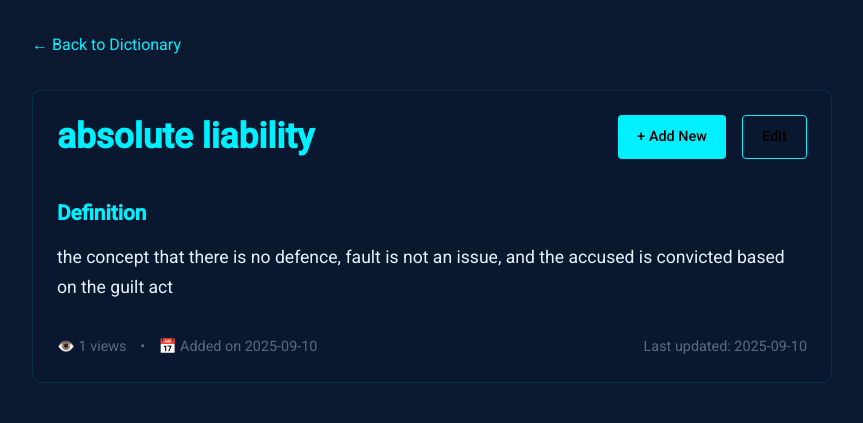
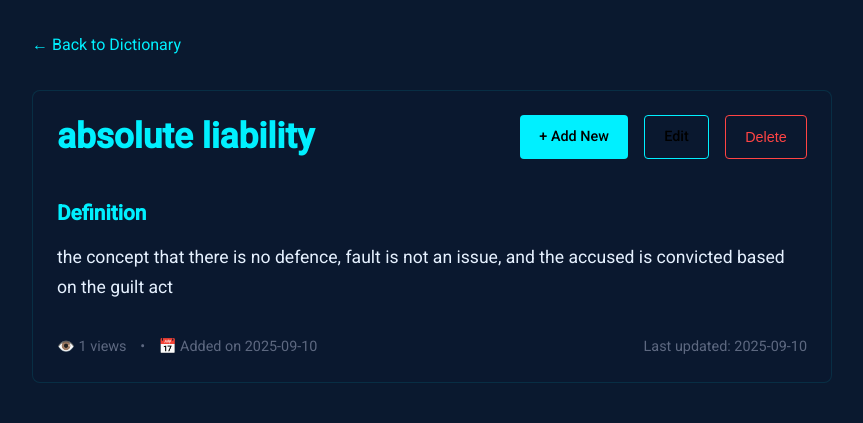
Before and after one commit to SarveshwarSenthilKumar/LexiconJuris, a Flask app: page /dictionary/entry/3 in a window 1280 px wide. Shown: the part 78-501 px from the top of the page, without its empty margins (208-1071 px from the left). Run offline with Flask 3, Linux system fonts and the light colour scheme; a user stored in the database is signed in; data comes from the database, SQL or seed files in the repository; both versions use the stored data as it was after the commit; some libraries are stand-ins or nearby versions.

Commit message:
Added a delete button for entries

```diff
--- a/dictionary_routes.py
+++ b/dictionary_routes.py
@@ -1,4 +1,4 @@
-from flask import Blueprint, render_template, request, redirect, url_for, flash, session, current_app, abort
+from flask import Blueprint, render_template, request, redirect, url_for, flash, session, current_app, abort, jsonify
 from sql import SQL
 import sqlite3
 from datetime import datetime
@@ -201,6 +201,33 @@ def edit_entry(entry_id):
 
     return render_template('dictionary/edit.html', entry=entry)
 
+@dict_bp.route('/entry/<int:entry_id>/delete', methods=['POST'])
+def delete_entry(entry_id):
+    """Delete an entry"""
+    # Check if user is logged in using the same session variable as other routes
+    if not session.get('name'):
+        return jsonify({'success': False, 'error': 'Not authorized. Please log in.'}), 401
+
+    try:
+        db = SQL("sqlite:///dictionary.db")
+
+        # Verify the entry exists
+        entry = db.execute("SELECT * FROM entries WHERE id = ?", entry_id)
+        if not entry:
+            return jsonify({'success': False, 'error': 'Entry not found'}), 404
+
+        # Note: If you want to verify entry ownership, uncomment and modify this section
+        # if entry[0].get('user_id') != session.get('user_id'):
+        #     return jsonify({'success': False, 'error': 'Not authorized to delete this entry'}), 403
+
+        # Delete the entry
+        db.execute("DELETE FROM entries WHERE id = ?", entry_id)
+
+        return jsonify({'success': True, 'message': 'Entry deleted successfully'})
+    except Exception as e:
+        print(f"Error deleting entry: {str(e)}")  # Log the error for debugging
+        return jsonify({'success': False, 'error': 'An error occurred while deleting the entry'}), 500
+
 @dict_bp.route('/search')
 def search():
     query = request.args.get('q', '').strip()
--- a/templates/dictionary/entry.html
+++ b/templates/dictionary/entry.html
@@ -1,6 +1,40 @@
 {% extends "dictionary/base.html" %}
 
 {% block title %}{{ entry.word_phrase }} - Law Notes{% endblock %}
+
+{% block extra_js %}
+<script>
+function confirmDelete(entryId) {
+    if (confirm('Are you sure you want to delete this entry? This action cannot be undone.')) {
+        fetch(`/dictionary/entry/${entryId}/delete`, {
+            method: 'POST',
+            headers: {
+                'Content-Type': 'application/json',
+                'X-Requested-With': 'XMLHttpRequest'
+            },
+            credentials: 'same-origin'
+        })
+        .then(response => {
+            if (!response.ok) {
+                return response.json().then(err => { throw err; });
+            }
+            return response.json();
+        })
+        .then(data => {
+            if (data.success) {
+                window.location.href = "{{ url_for('dictionary.index') }}";
+            } else {
+                alert('Error: ' + (data.error || 'Failed to delete entry'));
+            }
+        })
+        .catch(error => {
+            console.error('Error:', error);
+            alert('An error occurred while deleting the entry: ' + (error.error || 'Please try again.'));
+        });
+    }
+}
+</script>
+{% endblock %}
 
 {% block content %}
 <div class="container" style="max-width: 800px; margin: 0 auto;">
@@ -21,6 +55,9 @@
                     <a href="{{ url_for('dictionary.edit_entry', entry_id=entry.id) }}" class="btn" style="background: transparent; border: 1px solid var(--primary);">
                         Edit
                     </a>
+                    <button onclick="confirmDelete({{ entry.id }})" class="btn" style="background: transparent; border: 1px solid #ff4444; color: #ff4444;">
+                        Delete
+                    </button>
                 </div>
             </div>
 
```
Also changed, not shown: dictionary.db.
